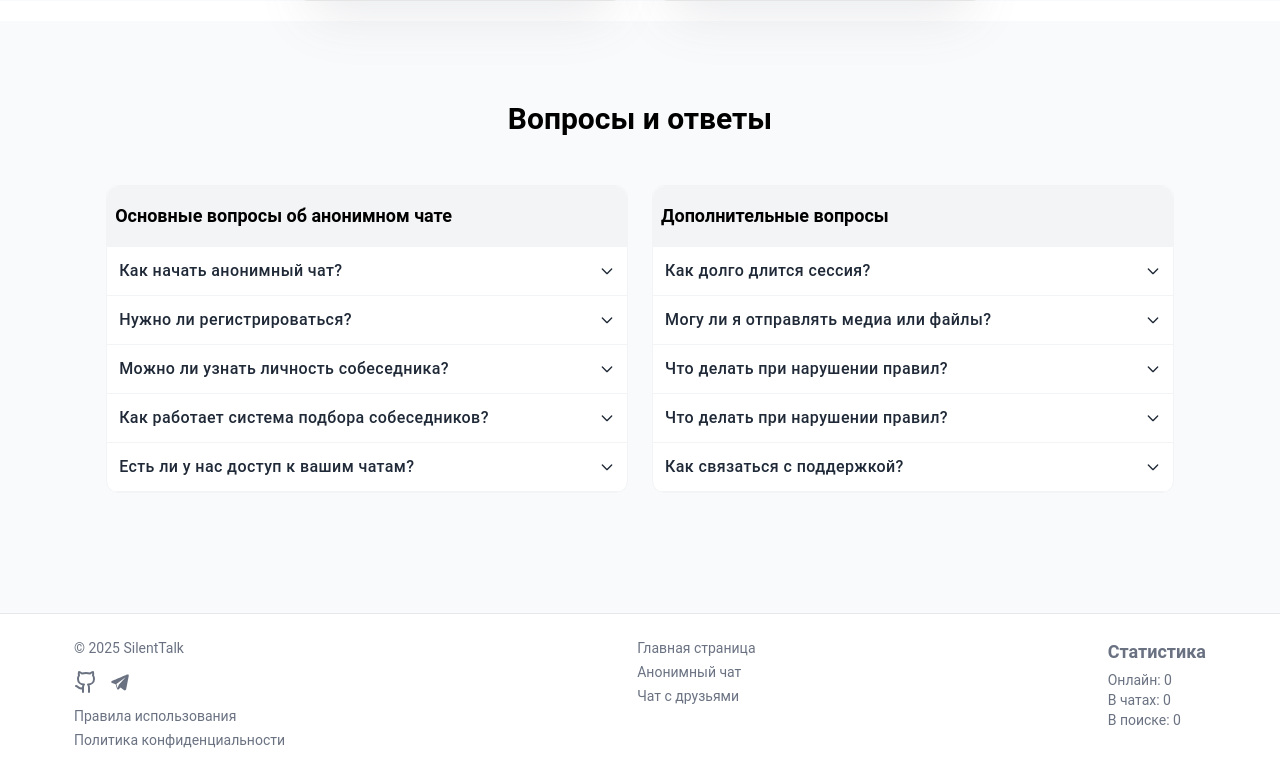
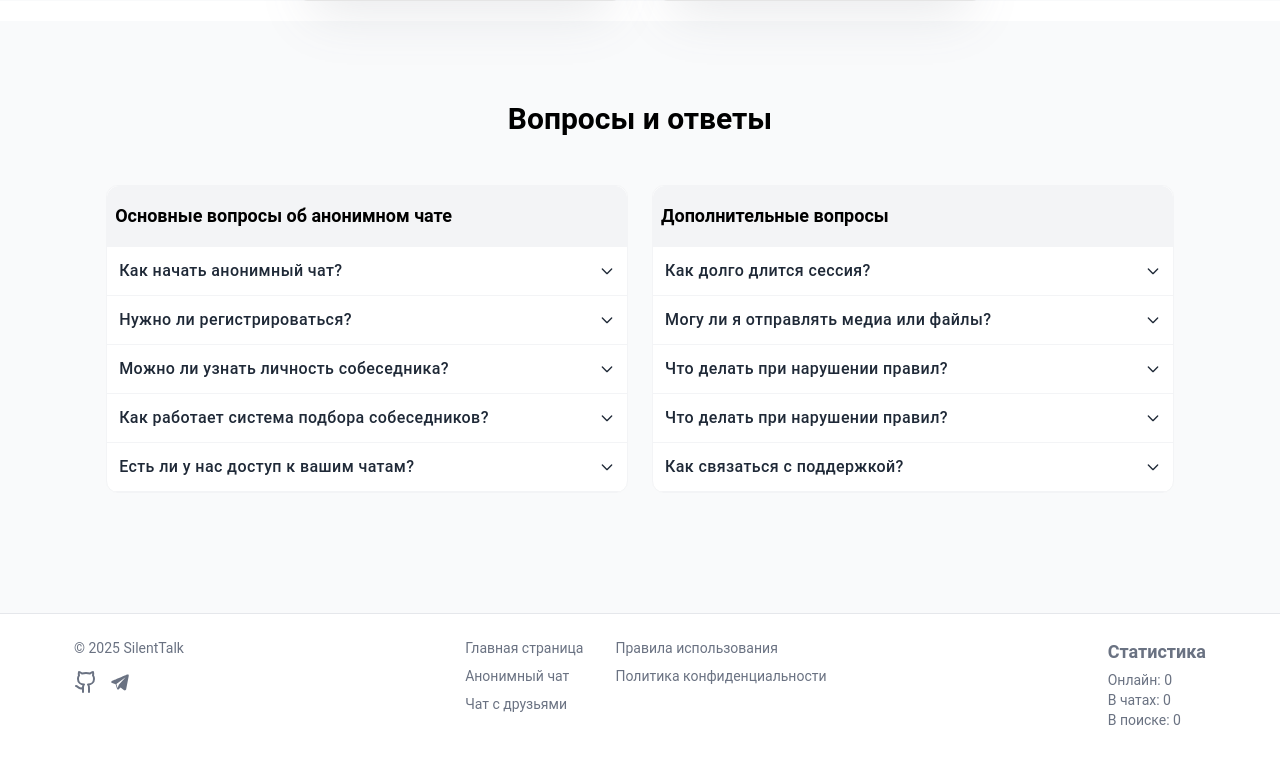
Before and after one commit to YangBang74/anonim-chat, a Vue app in the folder frontend/: page / in a window 1280 px wide. Shown: the part 1326-2092 px from the top of the page. Built offline with nearby package versions, Linux system fonts and the light colour scheme; no server answers.

Commit message:
refactor: change footer nav

```diff
--- a/frontend/src/layouts/default.vue
+++ b/frontend/src/layouts/default.vue
@@ -190,7 +190,7 @@ onMounted(() => {
     </main>
     <footer class="border-t border-gray-200 py-4 text-center text-sm text-gray-500">
       <div class="container">
-        <div class="flex items-start pt-2 justify-between w-full">
+        <div class="flex items-start gap-8 flex-wrap pt-2 justify-between w-full">
           <div class="flex flex-col items-start gap-3">
             <p>© {{ new Date().getFullYear() }} SilentTalk</p>
             <nav class="flex items-center justify-start gap-3">
@@ -212,18 +212,22 @@ onMounted(() => {
                 </svg>
               </a>
             </nav>
-            <nav class="flex flex-col text-left gap-1">
-              <router-link to="/terms">Правила использования</router-link>
-              <router-link to="/privacy">Политика конфиденциальности</router-link>
-            </nav>
           </div>
-          <nav class="flex items-start gap-2">
-            <ul class="text-left space-y-1">
+          <nav class="flex items-start gap-8">
+            <ul class="text-left space-y-2">
               <li>
                 <a href="/home">Главная страница</a>
               </li>
               <li><a href="/find">Анонимный чат</a></li>
               <li><a href="/friends">Чат с друзьями</a></li>
+            </ul>
+            <ul class="text-left space-y-2">
+              <li>
+                <router-link to="/terms">Правила использования</router-link>
+              </li>
+              <li>
+                <router-link to="/privacy">Политика конфиденциальности</router-link>
+              </li>
             </ul>
           </nav>
           <div class="rounded self-start text-left bg-white">
```
Also changed, not shown: 1 other file (tests, documents, lock files or other folders).
